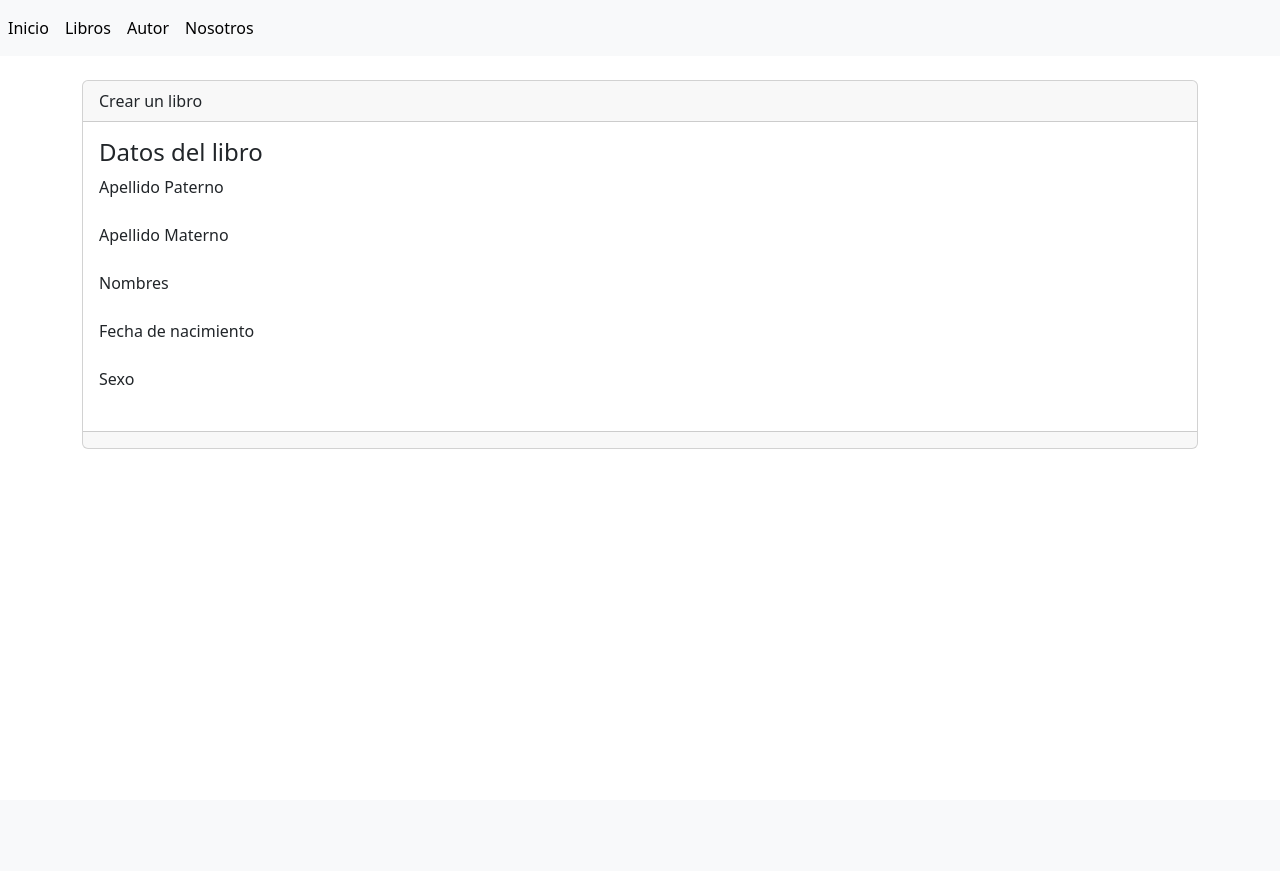
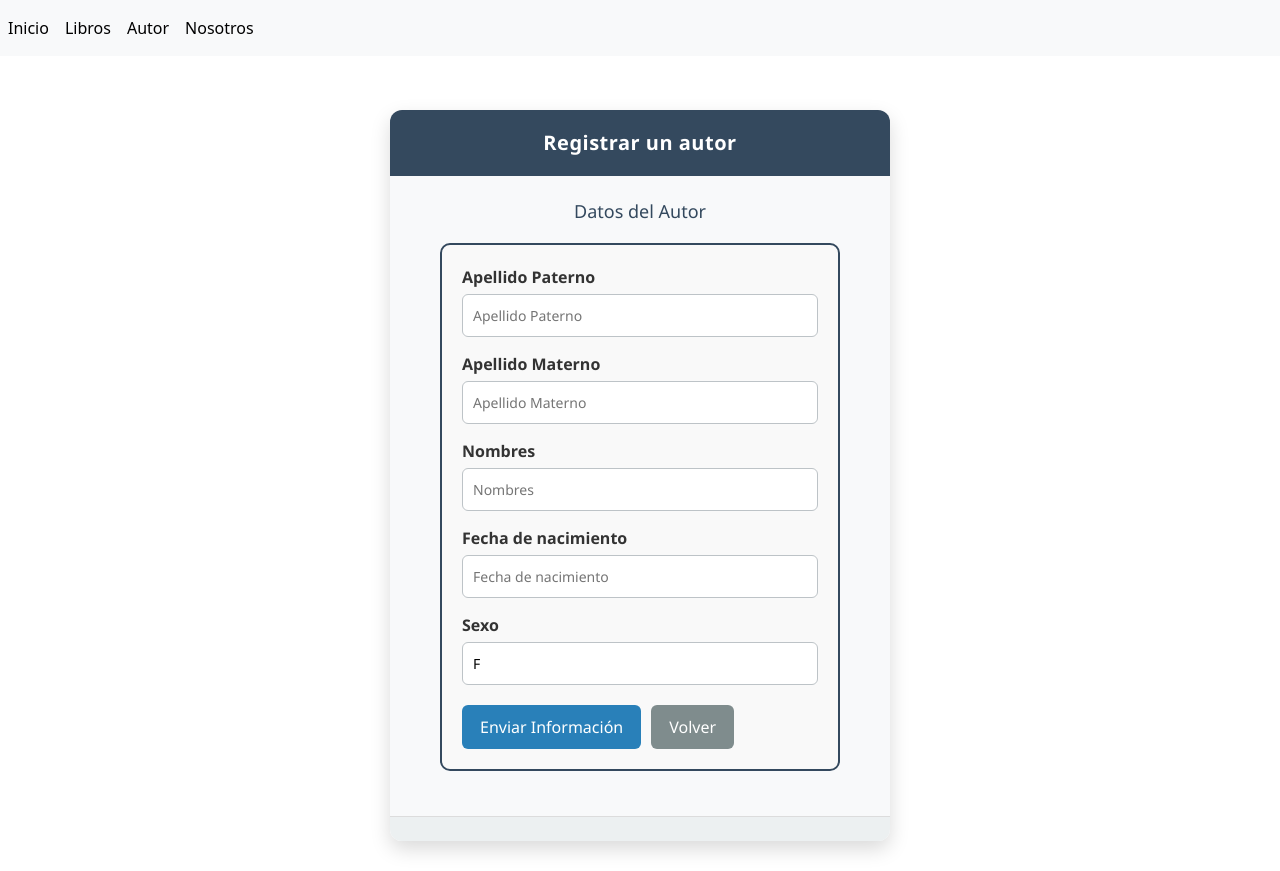
Before and after one commit to BlazeShotS/Sistema-Libreria, a Django app: page /autor/crear in a window 1280 px wide. Before the commit the page ends 449 px from the top, so only its background shows below. Run offline with Django 5.2, Linux system fonts and the light colour scheme.

Commit message:
feat: crear de autor

```diff
--- a/libreria/forms.py
+++ b/libreria/forms.py
@@ -1,6 +1,5 @@
 from django import forms
-from .models import Libro
-from .models import Autor
+from .models import Libro, Autor
 
 #La clase LibroForm es como un helper que mezcla
 #Validacion automatica de datos, Generacion del formulario HTML y Conexion al modelo libro para GUARDAR o EDITAR que por dentro usa OBJECTS
--- /dev/null
+++ b/libreria/static/libreria/css/crearDocente.css
@@ -0,0 +1,106 @@
+/* Contenedor principal */
+.contenedor-autor {
+    width: 500px;
+    margin: 30px auto;
+    border-radius: 12px;
+    background: #ffffff;
+    box-shadow: 0 8px 20px rgba(0,0,0,0.15);
+    overflow: hidden;
+    font-family: 'Segoe UI', Tahoma, Geneva, Verdana, sans-serif;
+}
+
+/* Header */
+.header-autor {
+    background-color: #34495e; /* Gris azulado elegante */
+    color: #ffffff;
+    padding: 18px;
+    font-size: 20px;
+    font-weight: 600;
+    text-align: center;
+    letter-spacing: 0.5px;
+}
+
+/* Body */
+.body-autor {
+    padding: 25px;
+    background-color: #f8f9fa; /* Gris muy suave de fondo */
+}
+
+/* Título dentro del body */
+.titulo-autor {
+    margin-bottom: 20px;
+    color: #34495e; /* Gris oscuro */
+    text-align: center;
+    font-weight: 500;
+    font-size: 18px;
+}
+
+/* Footer */
+.footer-autor {
+    background-color: #ecf0f1; /* Gris suave */
+    padding: 12px;
+    text-align: center;
+    font-size: 13px;
+    color: #7f8c8d; /* Gris medio */
+    border-top: 1px solid #dcdcdc;
+}
+
+/* Inputs */
+.input-formulario {
+    width: 100%;
+    padding: 10px;
+    border: 1px solid #bdc3c7; /* Gris claro elegante */
+    border-radius: 6px;
+    font-size: 14px;
+    transition: border 0.3s, box-shadow 0.3s;
+}
+
+.input-formulario:focus {
+    border-color: #2980b9; /* Azul profesional */
+    box-shadow: 0 0 5px rgba(41, 128, 185, 0.5);
+    outline: none;
+}
+
+/* Botones */
+.botones-formulario {
+    display: flex;
+    gap: 10px;
+    justify-content: flex-start;
+    margin-top: 20px;
+}
+
+.btn-enviar {
+    padding: 10px 18px;
+    background-color: #2980b9; /* Azul profesional */
+    color: #ffffff;
+    border: none;
+    border-radius: 6px;
+    cursor: pointer;
+    font-weight: 500;
+    transition: background 0.3s;
+}
+
+.btn-enviar:hover {
+    background-color: #1c5980;
+}
+
+.btn-volver {
+    padding: 10px 18px;
+    background-color: #7f8c8d; /* Gris elegante */
+    color: #ffffff;
+    text-decoration: none;
+    border-radius: 6px;
+    font-weight: 500;
+    transition: background 0.3s;
+}
+
+.btn-volver:hover {
+    background-color: #606b70;
+}
+
+/* Errores */
+.error-formulario {
+    color: #e74c3c; /* Rojo elegante */
+    font-size: 12px;
+    margin-top: 5px;
+}
--- /dev/null
+++ b/libreria/static/libreria/css/formDocente.css
@@ -0,0 +1,71 @@
+/* Contenedor del formulario */
+.form-autor {
+    width: 400px;
+    margin: 20px auto;
+    padding: 20px;
+    border: 2px solid #34495e;
+    border-radius: 10px;
+    background-color: #f9f9f9;
+}
+
+/* Cada campo */
+.campo-formulario {
+    margin-bottom: 15px;
+}
+
+/* Etiqueta */
+.label-formulario {
+    display: block;
+    font-weight: bold;
+    margin-bottom: 5px;
+    color: #333;
+}
+
+/* Inputs */
+.input-formulario {
+    width: 100%;
+    padding: 8px;
+    border: 1px solid #ccc;
+    border-radius: 5px;
+    font-size: 14px;
+}
+
+/* Mensajes de error */
+.error-formulario {
+    color: red;
+    font-size: 12px;
+    margin-top: 3px;
+}
+
+/* Botones */
+.botones-formulario {
+    display: flex;
+    gap: 10px;
+    justify-content: flex-start;
+    margin-top: 20px;
+}
+
+.btn-enviar {
+    padding: 8px 15px;
+    background-color: #4CAF50;
+    color: white;
+    border: none;
+    border-radius: 5px;
+    cursor: pointer;
+}
+
+.btn-enviar:hover {
+    background-color: #45a049;
+}
+
+.btn-volver {
+    padding: 8px 15px;
+    background-color: #2196F3;
+    color: white;
+    text-decoration: none;
+    border-radius: 5px;
+}
+
+.btn-volver:hover {
+    background-color: #1976D2;
+}
--- a/libreria/templates/autor/crear.html
+++ b/libreria/templates/autor/crear.html
@@ -4,19 +4,19 @@
 
 
 {% block contenido %}
-
 <br>
-<div class="card">
-    <div class="card-header">Crear un libro</div>
-    <div class="card-body">
-        <h4 class="card-title">Datos del libro</h4>
-        {% include 'autor/form.html' %} <!--Incluye TODA la vista-->
+<div class="contenedor-autor">
+    <div class="header-autor">Registrar un autor</div>
+    <div class="body-autor">
+        <h4 class="titulo-autor">Datos del Autor</h4>
+        {% include 'autor/form.html' %} <!--Incluye el formulario-->
     </div>
 
-    <div class="card-footer text-muted">
+    <div class="footer-autor">
 
     </div>
 </div>
 
 
+
 {% endblock %}
--- a/libreria/templates/autor/form.html
+++ b/libreria/templates/autor/form.html
@@ -1,31 +1,23 @@
-<form enctype="multipart/form-data" method="post">
-
-    {% csrf_token %} <!--Es como una llave que le dice a django que este formulario le pertenece a esta aplicacion-->
+<form enctype="multipart/form-data" method="post" class="form-autor">
+    {% csrf_token %}
     {% for campo in formularioAutor %}
-
-        <div class="mb-3">
-            <label for="" class="form-label">{{campo.label}}</label> <!--esto es del verbose_name-->
-            {% if campo.field.widget.input_type == 'file' and campo.value %} <!--Si es algun tipo de archivo como imagen-->
-            <br>
-            <img src="{{MEDIA_URL}}/imagenes/{{campo.value}}" width="100px" alt="">
+        <div class="campo-formulario">
+            <label class="label-formulario">{{ campo.label }}</label> <!--esto es del verbose_name-->
 
             <input
-            type="{{campo.field.widget.input_type}}"
-            class="form-control"
-            name="{{campo.name}}"
-            id="" aria-describedby="helpId"
-            placeholder="{{campo.label}}"
-            value="{{ campo.value | default:'' }}"
+                type="{{ campo.field.widget.input_type }}"
+                class="input-formulario"
+                name="{{ campo.name }}"
+                placeholder="{{ campo.label }}"
+                value="{{ campo.value|default:'' }}"
+            /> <!--el value  | default , es para ver si es un formulario de creacion estara vacio , si es de edicion llenara los campos-->
 
-            />
-            {% endif %}
-
-        </div> <!--el value  | default , es para ver si es un formulario de creacion estara vacio , si es de edicion llenara los campos-->
-
-        <!--Para errores-->
-        <div class="col-12 help_text"> {{campo.errors}}</div>
-
+            <div class="error-formulario">{{ campo.errors }}</div>
+        </div>
     {% endfor %}
 
-
+    <div class="botones-formulario">
+        <input class="btn-enviar" type="submit" value="Enviar Información"/>
+        <a class="btn-volver" href="{% url 'ListarAutor' %}">Volver</a>
+    </div>
 </form>
--- a/libreria/templates/base.html
+++ b/libreria/templates/base.html
@@ -13,6 +13,8 @@
         integrity="sha384-T3c6CoIi6uLrA9TneNEoa7RxnatzjcDSCmG1MXxSR1GAsXEV/Dwwykc2MPK8M2HN" crossorigin="anonymous" />
 
     <link rel="stylesheet" href="{% static 'libreria/css/listarDocente.css' %}">
+    <link rel="stylesheet" href="{% static 'libreria/css/formDocente.css' %}">
+    <link rel="stylesheet" href="{% static 'libreria/css/crearDocente.css' %}">
 
 </head>
 
--- a/libreria/views.py
+++ b/libreria/views.py
@@ -19,7 +19,7 @@ def crear(request):
     formulario = LibroForm(request.POST or None, request.FILES or None) #SE CONSTRUYE VACIO,  los campos del formulario , segun el modelo
     if formulario.is_valid(): #Valida que el formulario no este vacio
         formulario.save() #GUARDO EN LA BD
-        return redirect('libros') #Redirige a la vista libros que es el metodo libros de la linea 12
+        return redirect('libros') #Redirige a la vista libros que es el que esta en el urls.py libros de la linea 12
     return render(request, 'libros/crear.html',{'formulario':formulario}) #formulario de color naranja sera colocado en el html
 
 def editar(request, id):
@@ -45,5 +45,5 @@ def crearAutor(request):
     formularioAutor = AutorForm(request.POST or None)
     if formularioAutor.is_valid():
         formularioAutor.save()
-        return redirect('autor')
+        return redirect('ListarAutor')
     return render(request, 'autor/crear.html',{'formularioAutor':formularioAutor})
```
